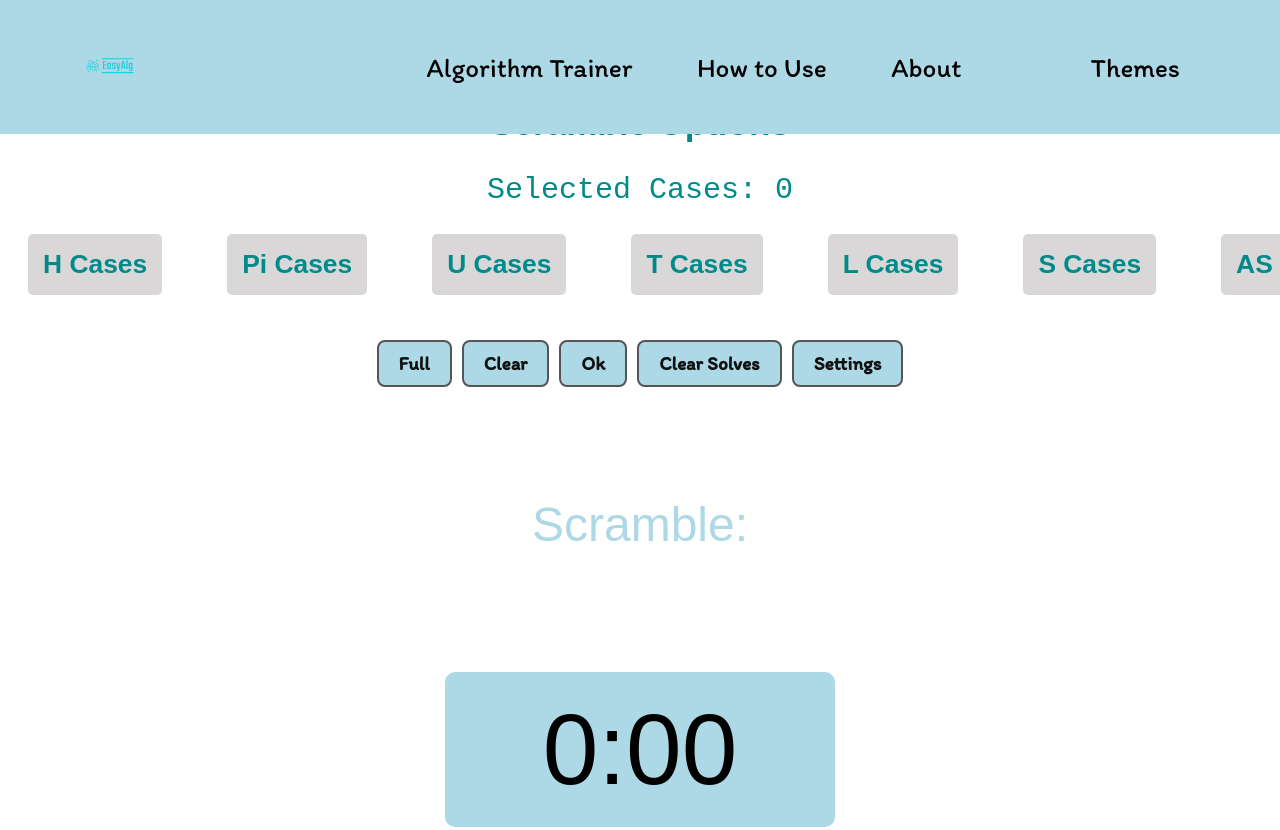
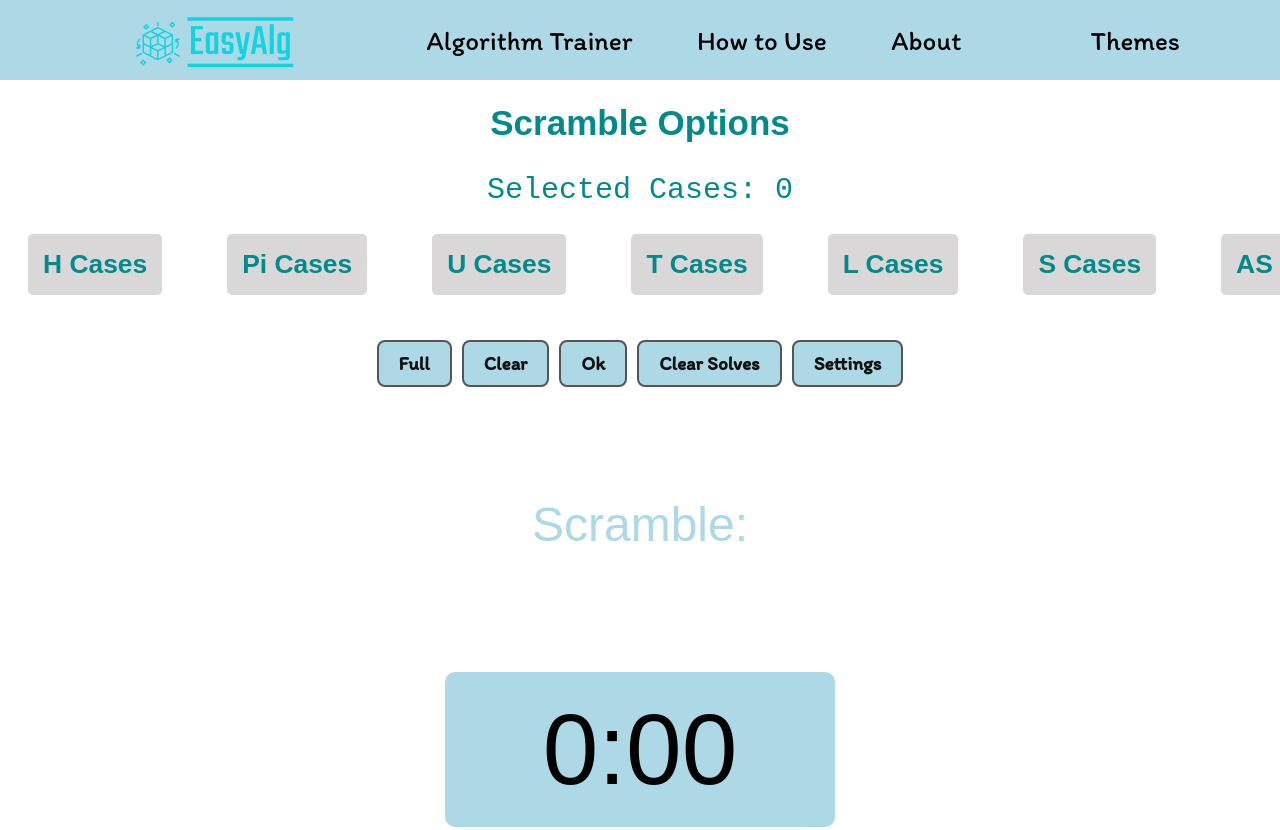
Before and after one commit to TheIceCuber/easyalg, a website: page trainer.html in a window 1280 px wide. Shown: the top 830 px of the page. Drawn offline with nearby package versions, Linux system fonts and the light colour scheme; a web font is replaced by a local one.

Commit message:
Logo Changes (#6)

```diff
--- a/style.css
+++ b/style.css
@@ -9,22 +9,23 @@
     top: 0;
     left: 0;
     width: 100%;
-    padding: 20px 65px;
+    padding: 0 65px; /* Changed from 20px 65px */
     background: lightblue;
     display: flex;
     justify-content: space-between;
     align-items: center;
     z-index: 100;
+    height: 80px;
 }
 
 .logo {
-    text-decoration: none;
+    display: flex;
+    align-items: center;
+    height: 100%;
 }
 
 .logo-image {
-    max-width: 210px;
-    max-height: 90px;
-    width: auto;
+    width: 300px;
     height: auto;
     object-fit: contain;
 }
```
